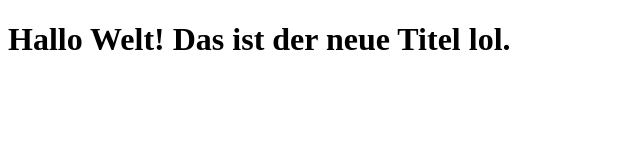
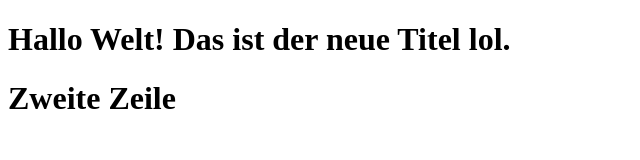
Before and after one commit to miretto/my-test-repo, a plain HTML site: page index.html in a window 1280 px wide. Shown: the whole page, without its empty margins (0-640 px from the left). Drawn offline with Linux system fonts and the light colour scheme.

Commit message:
Update index.html
Zweite Bodyzeile eingefügt

```diff
--- a/index.html
+++ b/index.html
@@ -3,5 +3,6 @@
     <head><title>Mein erstes Git-Projekt</title></head>
     <body>
         <h1>Hallo Welt! Das ist der neue Titel lol.</h1>
+        <h1>Zweite Zeile</h1>
     </body>
 </html>
```
